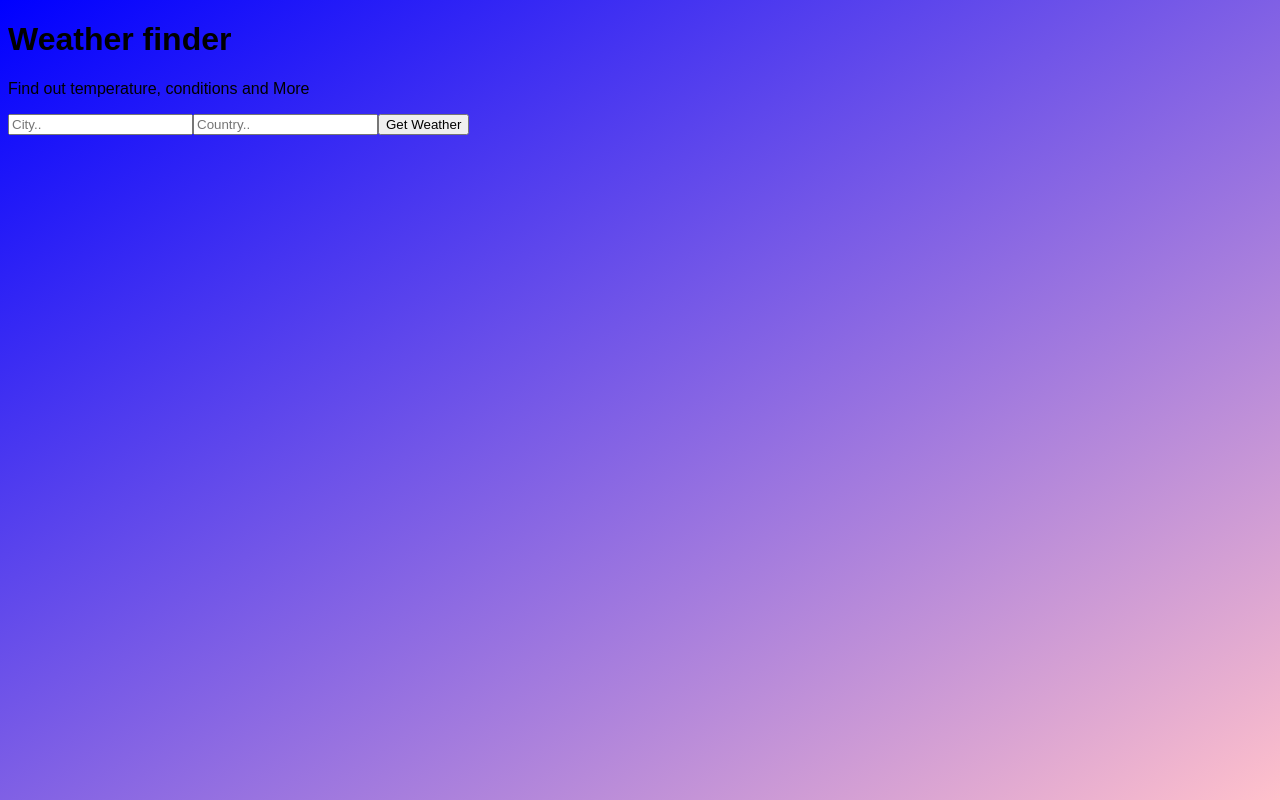
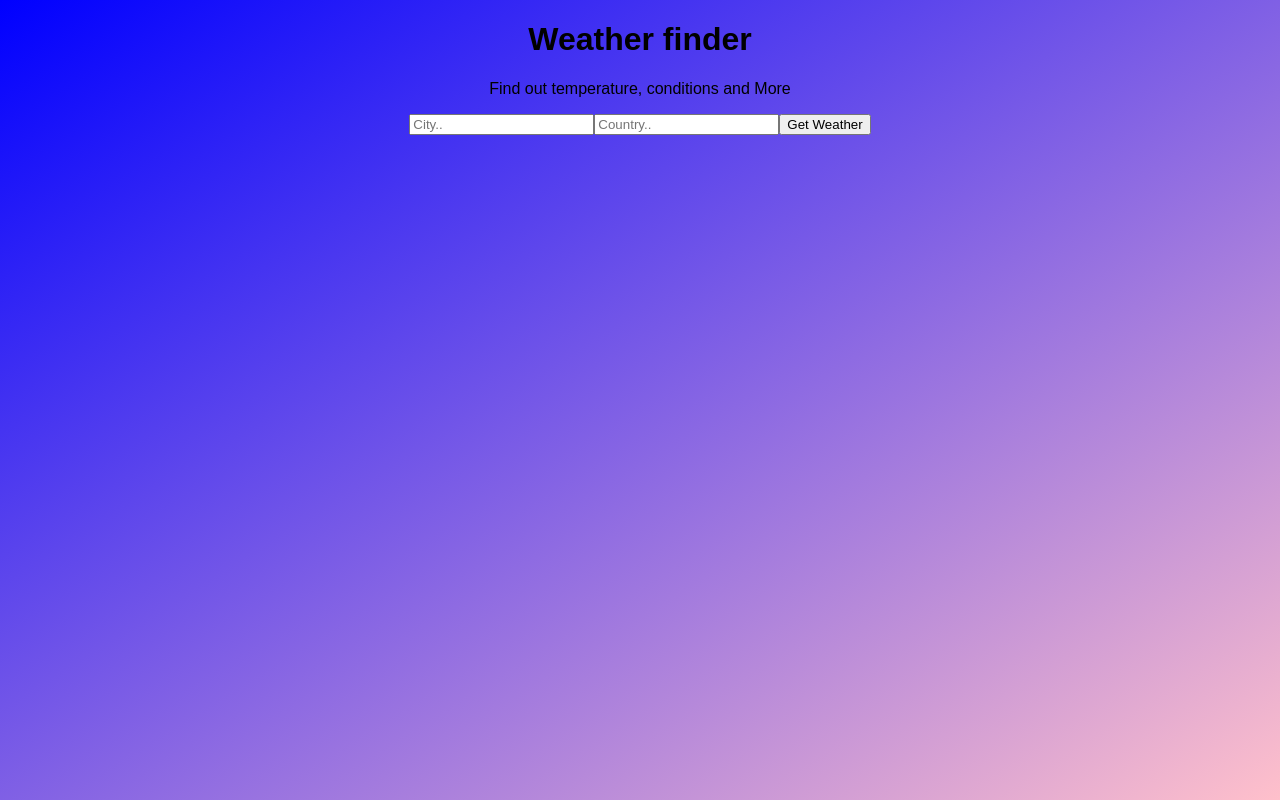
Before and after one commit to mannanabbasi/weather-app, a React (Create React App) app: page / in a window 1280 px wide. Built offline with nearby package versions, Linux system fonts and the light colour scheme.

Commit message:
added classes to the divs for css

```diff
--- a/src/App.js
+++ b/src/App.js
@@ -65,10 +65,11 @@ class App extends React.Component{
   render(){
     return(
 
-      <div>
+      <div className = "container">
+        <div className = "wrapper">
           <Titles/>
           <Form getWeather = {this.getWeather}/>
-        <Weather
+          <Weather className = "dashboard"
             temperature = {this.state.temperature}
             city = {this.state.city}
             country = {this.state.country}
@@ -78,6 +79,7 @@ class App extends React.Component{
           />
 
         </div>
+      </div>
     );
   }
 };
```
Lines whose indentation alone changed are shown as unchanged.
